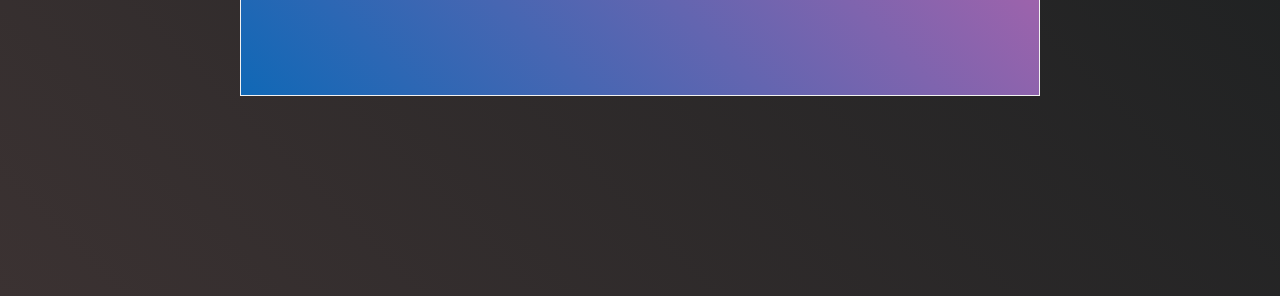
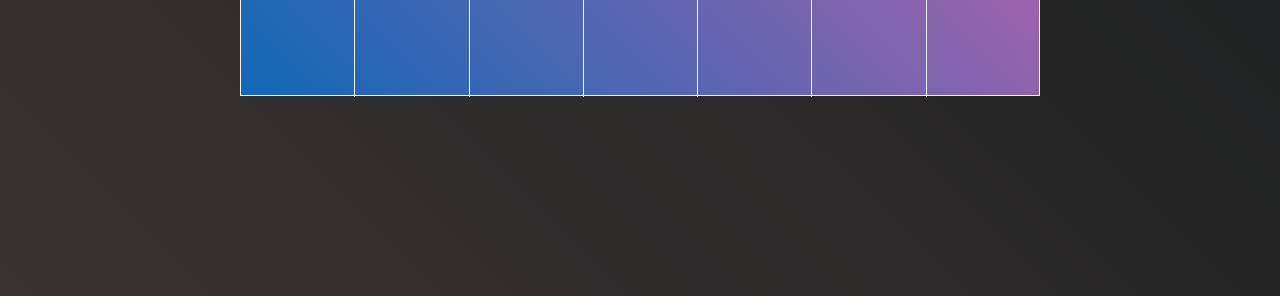
Before and after one commit to Martav69/AppMeteoJS, a plain HTML site: page index.html in a window 1280 px wide. Shown: the part 604-900 px from the top of the page. Drawn offline with Linux system fonts and the light colour scheme.

Commit message:
change 27/01

```diff
--- a/index.html
+++ b/index.html
@@ -59,7 +59,7 @@
             </div>
         </div>
 
-        <div class="jour-prevision-bloc">
+        <div class="jour-bloc-prevision">
             <div class="bloc-j">
                 <p class="jour-prevision-nom"></p>
                 <p class="jour-prevision-temp"></p>
--- a/style.css
+++ b/style.css
@@ -67,3 +67,32 @@ h1 {
     font-size: 40px;
     word-wrap: break-word;
 }
+
+.heure-bloc-prevision {
+    grid-area: 3/1/4/-1;
+}
+.jour-bloc-prevision {
+    grid-area: 4/1/5/-1;
+}
+
+.jour-bloc-prevision, .heure-bloc-prevision {
+    display: grid;
+    grid-template : 100px / repeat(7,1fr);
+}
+
+.bloc-h, .bloc-j {
+    display: flex;
+    justify-content: center;
+    align-items: center;
+    flex-direction: column;
+    border-top:  1px solid #f1f1f1;
+    font-size: 21px;
+}
+
+.bloc-h:not(:last-child), .bloc-j:not(:last-child) {
+    border-right: 1px solid #f1F1F1;
+}
+
+.bloc-h p, .bloc-j p {
+    margin: 5px;
+}
```
